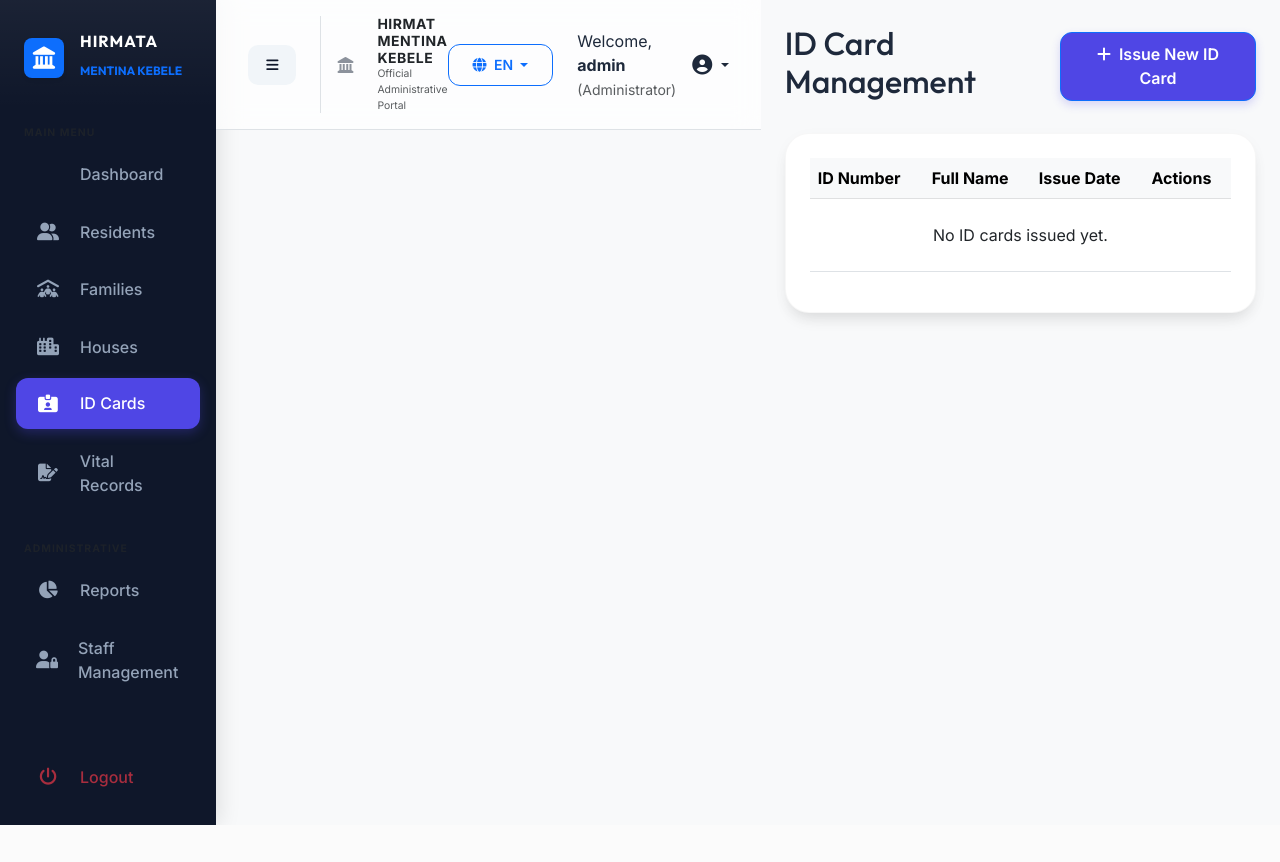
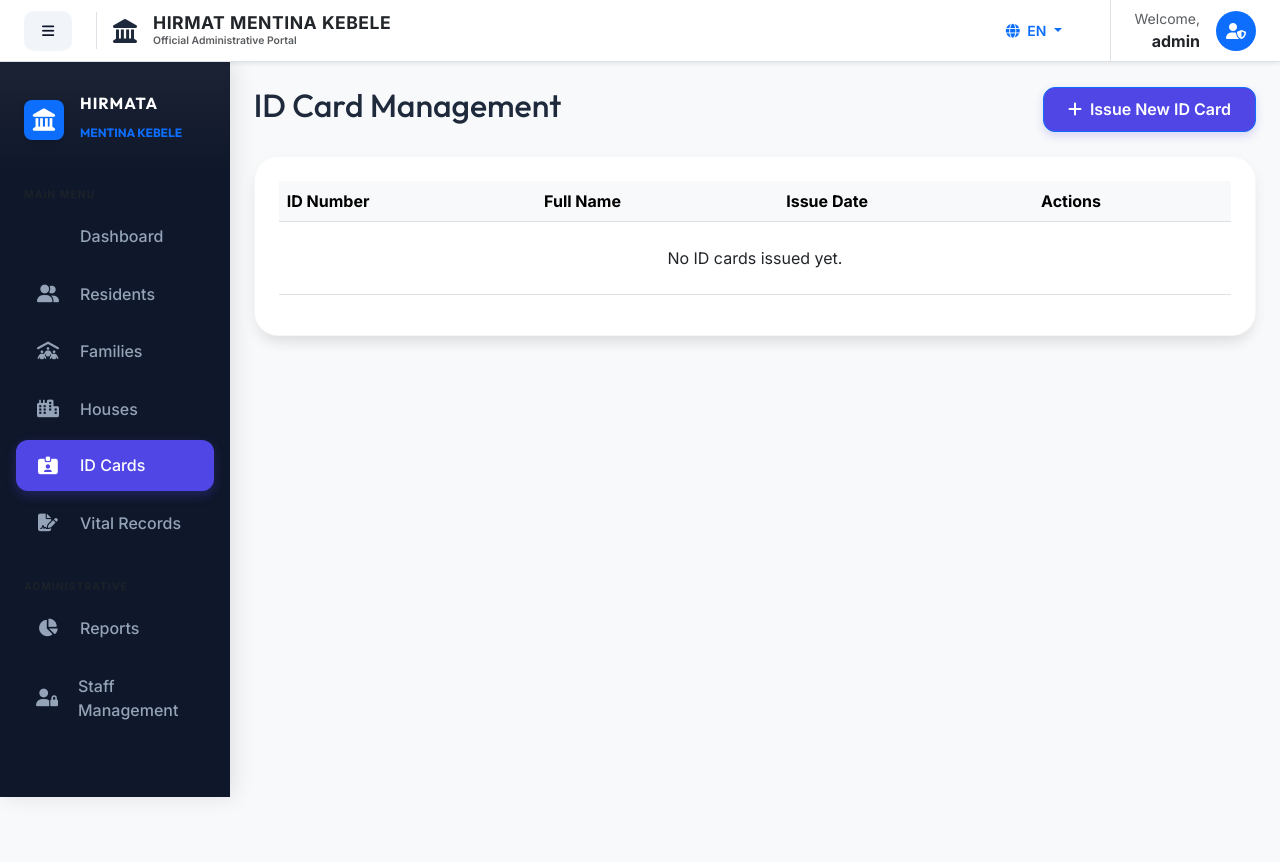
Before and after one commit to FalmiTola/kebele-system, a PHP site: page /modules/idcards/index.php in a window 1280 px wide. Before the commit the page ends 825 px from the top, so only its background shows below. Run offline with PHP 8.4, Linux system fonts and the light colour scheme; a user stored in the database is signed in; data that the repository does not hold is empty; a stand-in replaces the project's code that opens the database connection.

Commit message:
Repositioned branding to a full-width global top bar for better visibility

```diff
--- a/assets/css/style.css
+++ b/assets/css/style.css
@@ -45,7 +45,8 @@ h1, h2, h3, h4, .sidebar-heading {
 
 /* --- Improved Sidebar --- */
 #sidebar-wrapper {
-    min-height: 100vh;
+    height: calc(100vh - 65px);
+    overflow-y: auto;
     width: var(--sidebar-width);
     background: var(--dark);
     transition: all 0.3s cubic-bezier(0.4, 0, 0.2, 1);
--- a/includes/header.php
+++ b/includes/header.php
@@ -18,56 +18,66 @@ require_once __DIR__ . '/lang.php';
     <link rel="stylesheet" href="/kebele-system/assets/css/style.css">
 </head>
 <body class="bg-light">
-    <div class="d-flex" id="wrapper">
-<?php include_once 'sidebar.php'; ?>
-        <div id="page-content-wrapper">
-            <!-- Navbar -->
-            <nav class="navbar navbar-expand-lg sticky-top border-bottom">
+    <!-- Navbar - Full Width Top Bar -->
+    <nav class="navbar navbar-expand-lg sticky-top border-bottom bg-white shadow-sm flex-md-nowrap p-0">
+        <div class="container-fluid px-4">
+            <div class="d-flex align-items-center gap-3 py-2">
                 <div class="d-flex align-items-center gap-3">
                     <button class="btn btn-outline-secondary btn-sm" id="menu-toggle">
                         <i class="fas fa-bars"></i>
                     </button>
-                        <div class="d-none d-lg-flex align-items-center gap-3 border-start ps-3 ms-2">
-                            <i class="fas fa-landmark text-primary-dark opacity-50"></i>
-                            <div class="ms-2">
-                                <h6 class="mb-0 fw-bold text-dark small" style="letter-spacing: 0.5px;">HIRMAT MENTINA KEBELE</h6>
-                                <p class="text-muted mb-0" style="font-size: 0.65rem;">Official Administrative Portal</p>
+                    <div class="d-flex align-items-center gap-3 ps-3 ms-2 border-start">
+                        <i class="fas fa-landmark text-primary-dark fs-4"></i>
+                        <div>
+                            <h5 class="mb-0 fw-bold text-dark" style="letter-spacing: 0.5px; font-size: 1.1rem;">HIRMAT MENTINA KEBELE</h5>
+                            <p class="text-muted mb-0 fw-semibold uppercase tracking-wider" style="font-size: 0.65rem;">Official Administrative Portal</p>
                         </div>
                     </div>
                 </div>
-                    <div class="ms-auto d-flex align-items-center">
+            </div>
+
+            <div class="ms-auto d-flex align-items-center gap-4">
                 <!-- Language Switcher -->
-                        <div class="dropdown me-4">
-                            <button class="btn btn-sm btn-outline-primary dropdown-toggle" type="button" data-bs-toggle="dropdown">
+                <div class="dropdown">
+                    <button class="btn btn-sm btn-outline-primary dropdown-toggle border-0 font-bold" type="button" data-bs-toggle="dropdown">
                         <i class="fas fa-globe me-1"></i> <?php echo strtoupper($current_lang); ?>
                     </button>
-                            <ul class="dropdown-menu">
+                    <ul class="dropdown-menu shadow-lg border-0">
                         <li><a class="dropdown-item" href="?lang=en">English</a></li>
                         <li><a class="dropdown-item" href="?lang=om">Afaan Oromoo</a></li>
                         <li><a class="dropdown-item" href="?lang=am">አማርኛ</a></li>
                     </ul>
                 </div>
 
+                <div class="d-flex align-items-center gap-3 border-start ps-4 py-2">
+                    <div class="text-end d-none d-md-block">
+                        <p class="mb-0 small text-muted leading-tight">Welcome,</p>
+                        <p class="mb-0 fw-bold text-dark leading-tight"><?php echo $_SESSION['username'] ?? 'User'; ?></p>
+                    </div>
                     <?php
                         $role_key = $_SESSION['role'] ?? 'staff';
                         if ($role_key === 'admin') $role_key = 'administrator';
-                            if ($role_key === 'security') $role_key = 'security_committee';
-                            if ($role_key === 'clerk') $role_key = 'data_clerk';
                     ?>
-                        <span class="me-3 d-none d-md-inline">
-                            <?php echo __('welcome'); ?>,
-                            <strong><?php echo $_SESSION['username'] ?? 'User'; ?></strong>
-                            <span class="small text-muted">(<?php echo __($role_key); ?>)</span>
-                        </span>
                     <div class="dropdown">
-                            <a class="nav-link dropdown-toggle" href="#" id="navbarDropdown" role="button" data-bs-toggle="dropdown">
-                                <i class="fas fa-user-circle fa-lg"></i>
+                        <a class="nav-link p-0" href="#" id="navbarDropdown" role="button" data-bs-toggle="dropdown">
+                            <div class="bg-primary text-white rounded-circle d-flex align-items-center justify-content-center" style="width: 40px; height: 40px;">
+                                <i class="fas fa-user-shield"></i>
+                            </div>
                         </a>
-                            <ul class="dropdown-menu dropdown-menu-end">
-                                <li><a class="dropdown-item" href="/kebele-system/auth/logout.php"><i class="fas fa-sign-out-alt me-2"></i><?php echo __('logout'); ?></a></li>
+                        <ul class="dropdown-menu dropdown-menu-end shadow-lg border-0 mt-3 p-2" style="border-radius: 12px;">
+                            <li><h6 class="dropdown-header small text-muted uppercase tracking-wider"><?php echo __($role_key); ?></h6></li>
+                            <li><hr class="dropdown-divider"></li>
+                            <li><a class="dropdown-item rounded-3" href="/kebele-system/auth/logout.php">
+                                <i class="fas fa-sign-out-alt me-2 text-danger"></i><?php echo __('logout'); ?>
+                            </a></li>
                         </ul>
                     </div>
                 </div>
             </div>
+        </div>
     </nav>
+
+    <div class="d-flex" id="wrapper">
+<?php include_once 'sidebar.php'; ?>
+        <div id="page-content-wrapper">
             <div class="container-fluid p-4">
```
Lines whose indentation alone changed are shown as unchanged.
